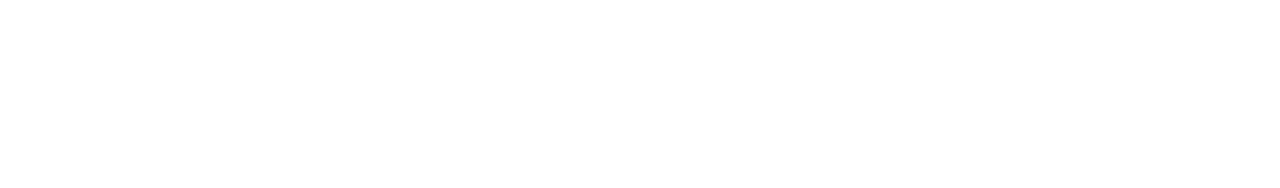
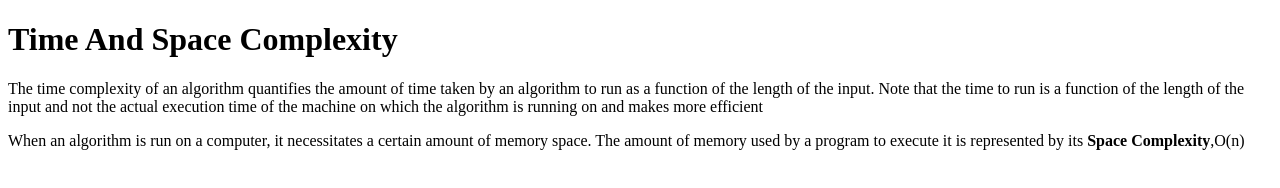
Before and after one commit to acciojob/time-and-space-complexity-soumyabratam6, a website: page main.html in a window 1280 px wide. Drawn offline with Linux system fonts and the light colour scheme.

Commit message:
created a submission

```diff
--- a/main.html
+++ b/main.html
@@ -8,6 +8,9 @@
 
 <body>
 	<!-- the entire body must be written by student -->
+	<h1>Time And Space Complexity</h1>
+	<p>The time complexity of an algorithm quantifies the amount of time taken by an algorithm to run as a function of the length of the input. Note that the time to run is a function of the length of the input and not the actual execution time of the machine on which the algorithm is running on and makes more efficient</p>
+	<p>When an algorithm is run on a computer, it necessitates a certain amount of memory space. The amount of memory used by a program to execute it is represented by its <b>Space Complexity</b>,O(n)</p>
     <script type="text/javascript" src="./script.js">
 </script>
 
```
